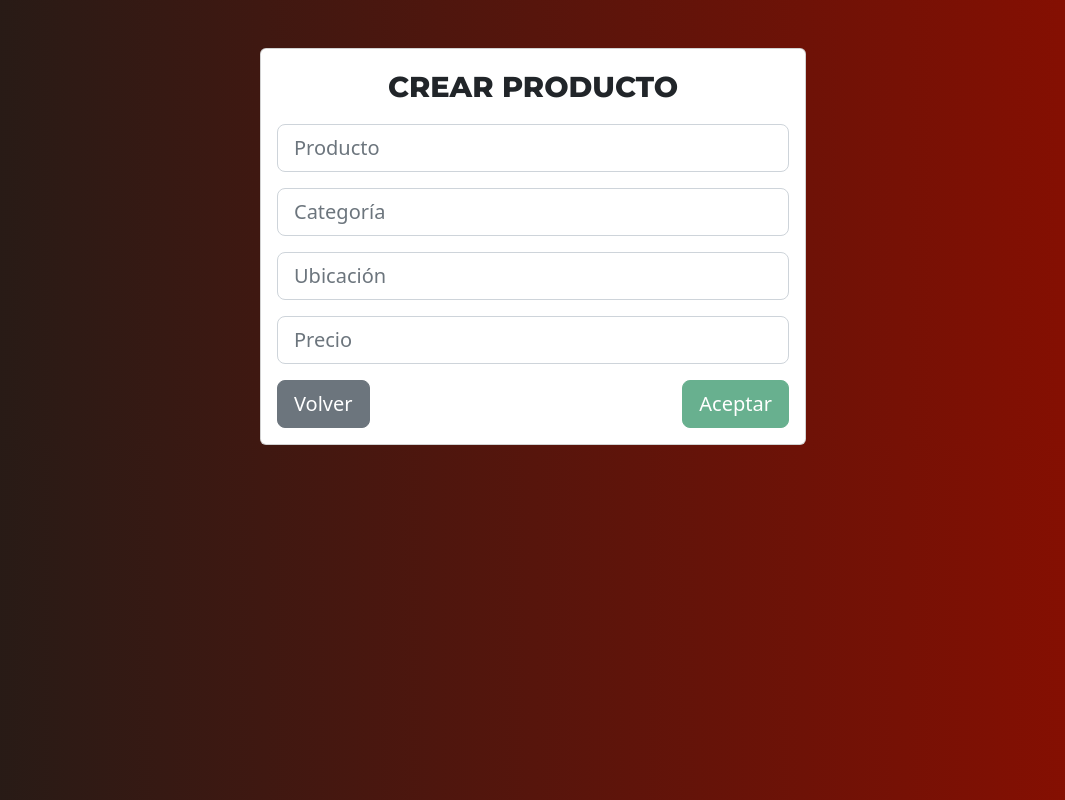
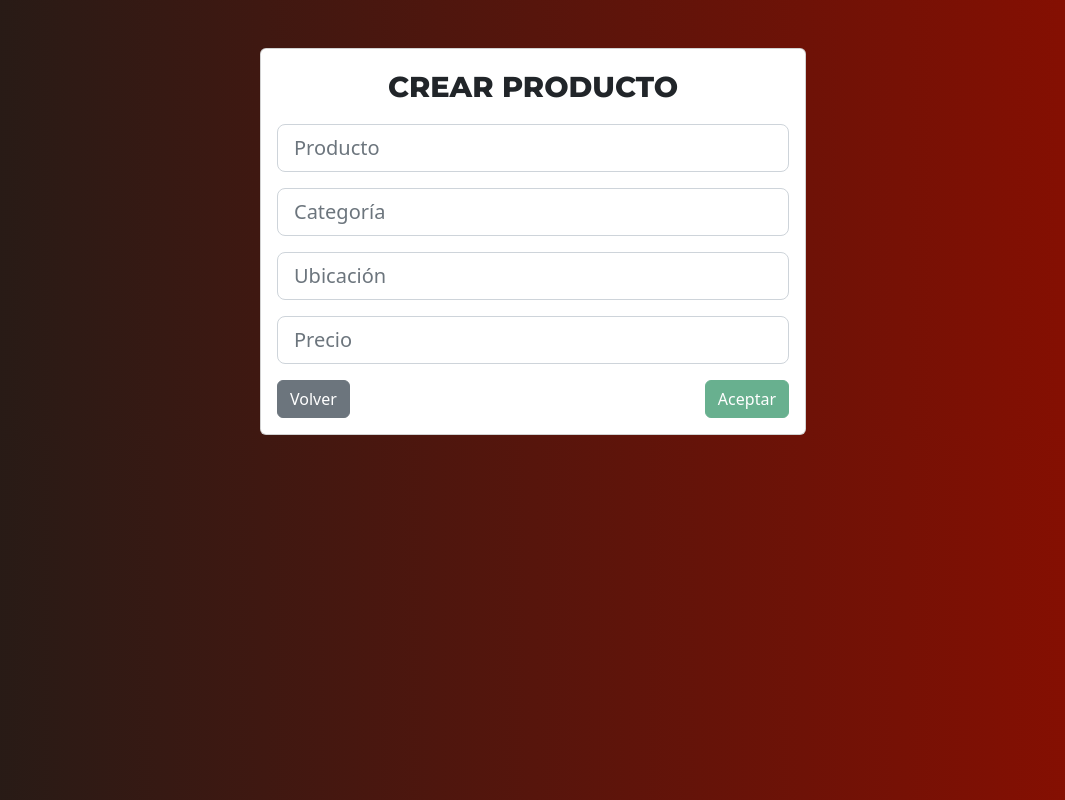
Before and after one commit to jmdefelippe/mean-products-client, an Angular app: page /crear-producto in a window 1280 px wide. Shown: the whole page, without its empty margins (107-1172 px from the left). Built offline with nearby package versions, Linux system fonts and the light colour scheme.

Commit message:
Updated create product component styles

```diff
--- a/src/app/components/product/create-product/create-product.component.html
+++ b/src/app/components/product/create-product/create-product.component.html
@@ -38,8 +38,8 @@
                           </div>
                       </div>
                       <div class="mb-3">
-                          <button routerLink="/" class="btn btn-secondary btn-lg float-start">Volver</button>
-                          <button type="submit" [disabled]="productForm.invalid" class="btn btn-success btn-lg float-end">Aceptar</button>
+                          <button routerLink="/" class="btn btn-secondary float-start">Volver</button>
+                          <button type="submit" [disabled]="productForm.invalid" class="btn btn-success float-end">Aceptar</button>
                       </div>
                   </form>
               </div>
```
